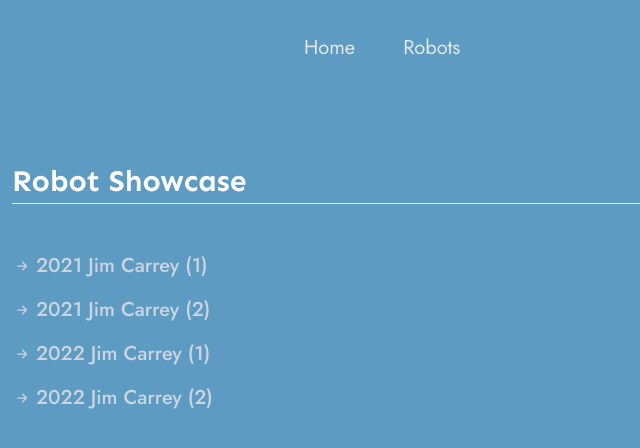
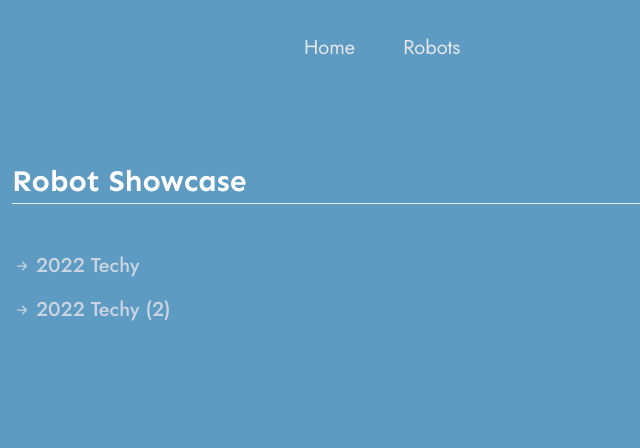
Before and after one commit to Ne-k/Dolphines-9357, a Next.js app: page /robots in a window 1280 px wide. Shown: the top 448 px of the page, without its empty margins (0-640 px from the left). Built offline with nearby package versions, Linux system fonts and the light colour scheme.

Commit message:
Edited robots.tsx

```diff
--- a/pages/robots.tsx
+++ b/pages/robots.tsx
@@ -22,6 +22,18 @@ const Robots = () => {
 
                 <div className="text-md my-8 flex flex-col font-medium md:text-xl custom:text-lg">
                     <p className="flex flex-row text-slate-300">
+                        <Link href="/2022JC2" passHref>
+                            <a
+                                className="mt-4 flex cursor-pointer flex-row items-center gap-1 font-jost text-xl text-white-400 duration-100 hover:ml-2"
+                                target="_blank"
+                                rel="noopener noreferrer"
+                            >
+                                <BsArrowRightShort size="20" />
+                                2022 Techy
+                            </a>
+                        </Link>
+                    </p>
+                    <p className="flex flex-row text-slate-300">
                         <Link href="/2021JC1" passHref>
 
                             <a
@@ -30,43 +42,7 @@ const Robots = () => {
                                 rel="noopener noreferrer"
                             >
                                 <BsArrowRightShort size="20" />
-                                2021 Jim Carrey (1)
-                            </a>
-                        </Link>
-                    </p>
-                    <p className="flex flex-row text-slate-300">
-                        <Link href="/2021JC2" passHref>
-                            <a
-                                className="mt-4 flex cursor-pointer flex-row items-center gap-1 font-jost text-xl text-white-400 duration-100 hover:ml-2"
-                                target="_blank"
-                                rel="noopener noreferrer"
-                            >
-                                <BsArrowRightShort size="20" />
-                                2021 Jim Carrey (2)
-                            </a>
-                        </Link>
-                    </p>
-                    <p className="flex flex-row text-slate-300">
-                        <Link href="/2022JC1" passHref>
-                            <a
-                                className="mt-4 flex cursor-pointer flex-row items-center gap-1 font-jost text-xl text-white-400 duration-100 hover:ml-2"
-                                target="_blank"
-                                rel="noopener noreferrer"
-                            >
-                                <BsArrowRightShort size="20" />
-                                2022 Jim Carrey (1)
-                            </a>
-                        </Link>
-                    </p>
-                    <p className="flex flex-row text-slate-300">
-                        <Link href="/2022JC2" passHref>
-                            <a
-                                className="mt-4 flex cursor-pointer flex-row items-center gap-1 font-jost text-xl text-white-400 duration-100 hover:ml-2"
-                                target="_blank"
-                                rel="noopener noreferrer"
-                            >
-                                <BsArrowRightShort size="20" />
-                                2022 Jim Carrey (2)
+                                2022 Techy (2)
                             </a>
                         </Link>
                     </p>
```
